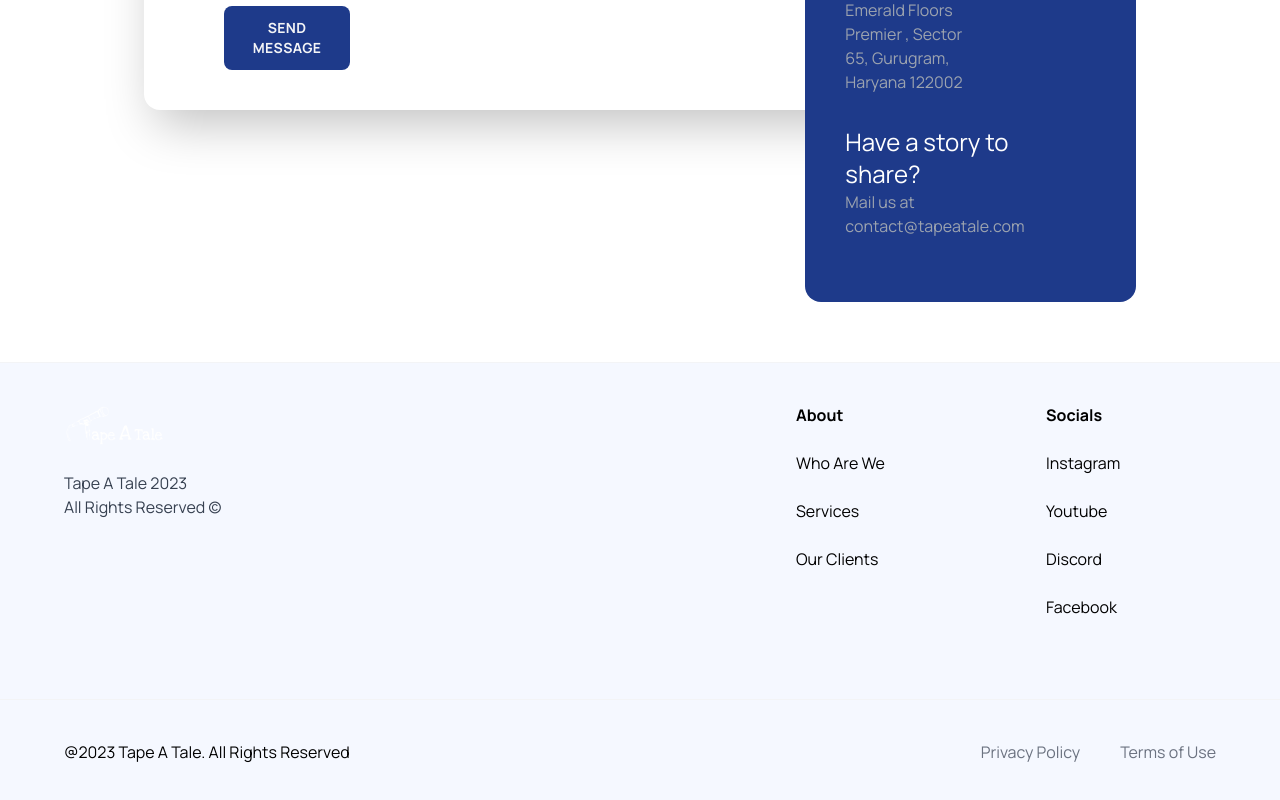
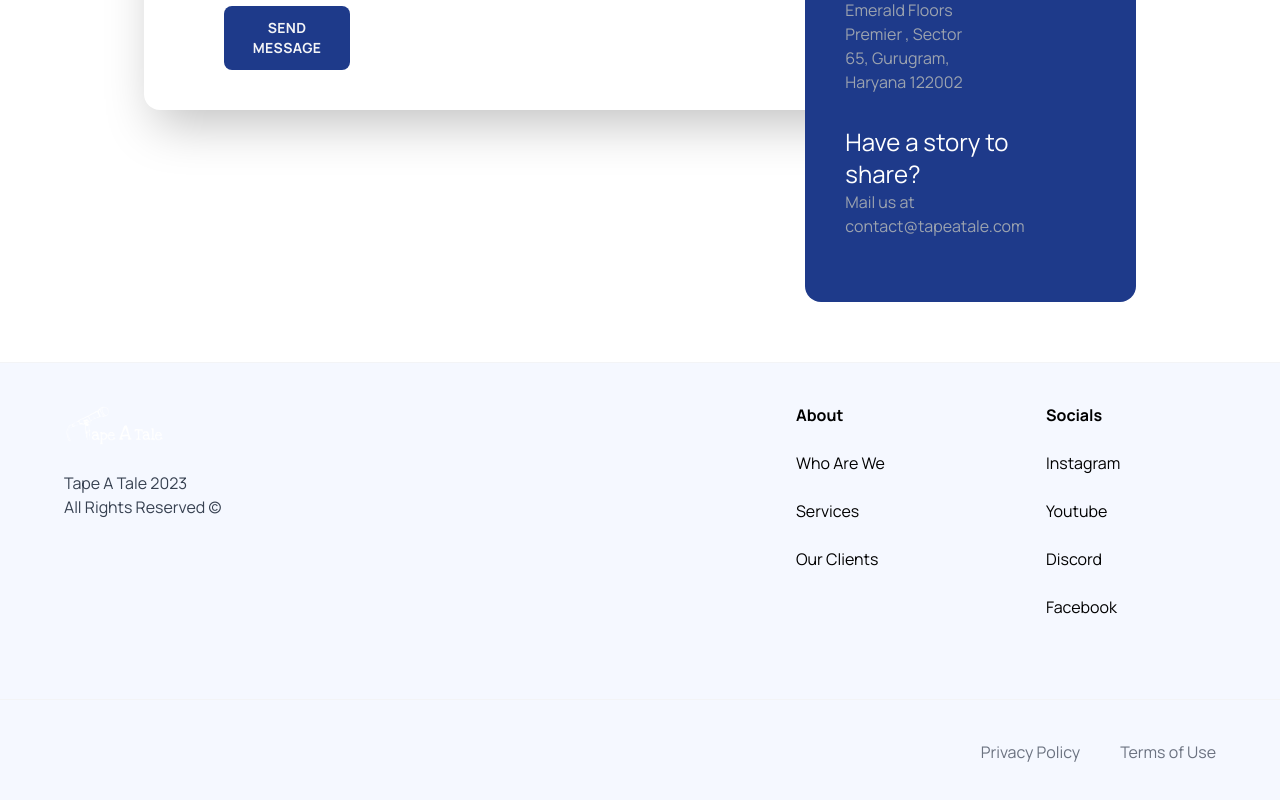
Before and after one commit to aliwhosane/agency-landing-page, a Next.js app: page / in a window 1280 px wide. Shown: the part 2519-3319 px from the top of the page. Built offline with nearby package versions, Linux system fonts and the light colour scheme; no server answers.

Commit message:
removed the extra copyright

```diff
--- a/src/components/Footer.tsx
+++ b/src/components/Footer.tsx
@@ -34,7 +34,7 @@ const Footer = () => {
         </div>
       </div>
       <div className="flex justify-between items-center flex-wrap mt-10 border-t border-gray-100 sm:px-16 px-6 py-10">
-        <p>@2023 Tape A Tale. All Rights Reserved</p>
+        {/* <p>@2023 Tape A Tale. All Rights Reserved</p> */}
         <div className="footer__copyrights-link">
           <Link href={"/"} className="text-gray-500">
             Privacy Policy
```
